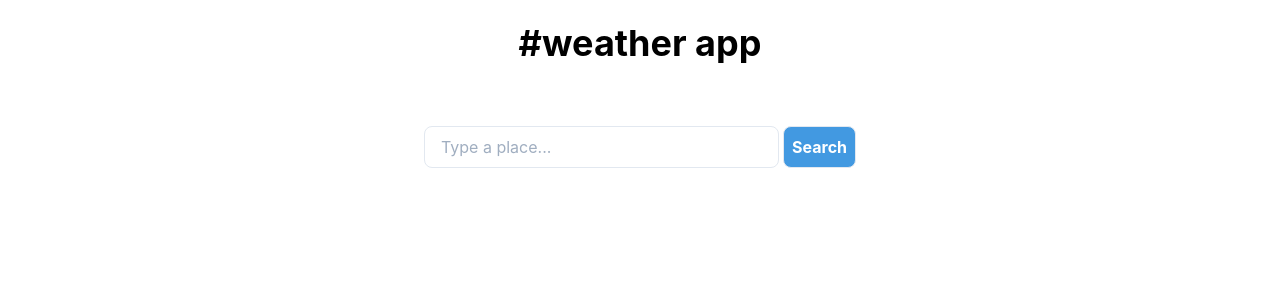
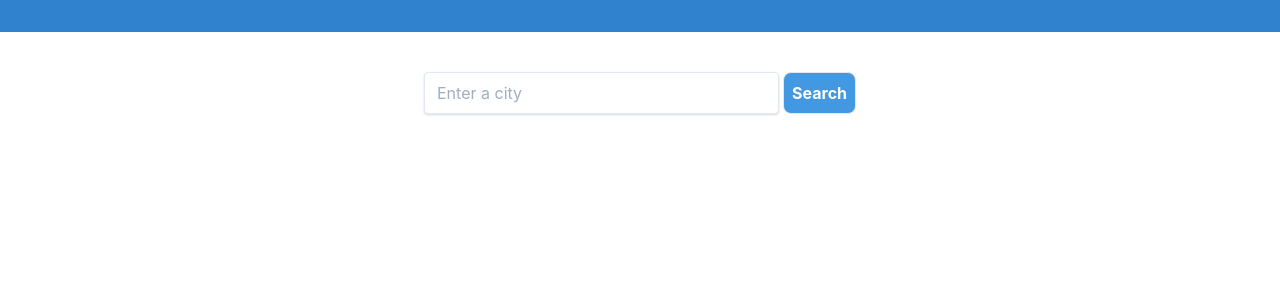
Before and after one commit to denimartn/weather-app, a React (Create React App) app: page / in a window 1280 px wide. Shown: the top 300 px of the page. Built offline with nearby package versions, Linux system fonts and the light colour scheme.

Commit message:
add color to config

```diff
--- a/src/App.js
+++ b/src/App.js
@@ -1,6 +1,7 @@
 import React from "react";
 import "./App.css";
 import "./tailwind.output.css";
+import "./tailwind.config.js";
 import axios from "axios";
 function App() {
   const [inputValue, setInputValue] = React.useState("");
@@ -40,15 +41,13 @@ function App() {
 
   return (
     <div className="main-container w-full ">
-      <h1 className="text-center m-4 font-bold text-4xl max-w-md mx-auto">
-        #weather app
-      </h1>
+      <div className="h-8 w-8 bg-blue-600 w-full"></div>
       <form onSubmit={onSubmit}>
         <div className="input-wrapper max-w-md mx-auto px-2 py-10 flex">
           <input
-            className="mr-1 bg-white focus:outline-none focus:shadow-outline border border-gray-300 rounded-lg  px-4 py-2  w-full"
+            className="shadow appearance-none border rounded py-2 px-3 text-grey-darker mr-1 bg-white focus:outline-none  w-full"
             type="text"
-            placeholder="Type a place..."
+            placeholder="Enter a city"
             onChange={(event) => setInputValue(event.target.value)}
           ></input>
           <button
@@ -91,8 +90,6 @@ function App() {
               className="bg-red-100 border border-red-400 text-red pl-4 pr- py-3  px-3 rounded flex"
               role="alert"
             >
-              {/* add space */}
-              <strong className="font-bold">Brbrbr! </strong>
               Something seriously went wrong.
               <span>
                 <svg
@@ -115,7 +112,7 @@ function App() {
               {locationWeather.map((weather, index) => (
                 <div
                   key={index}
-                  className="card shadow-lg rounded  px-4 py-4 mr-4"
+                  className="card shadow-lg rounded  px-4 py-4 mr-4 bg-lightyGrey"
                 >
                   <h2 className="city text-center mb-4">
                     {dateConverter(weather.applicable_date)}
--- /dev/null
+++ b/src/tailwind.config.js
@@ -0,0 +1,11 @@
+// tailwind.config.js
+module.exports = {
+  theme: {
+    extend: {
+      // Adds a new breakpoint in addition to the default breakpoints
+      colors: {
+        lightyGrey: "rgb(246 245 250)",
+      },
+    },
+  },
+};
```
